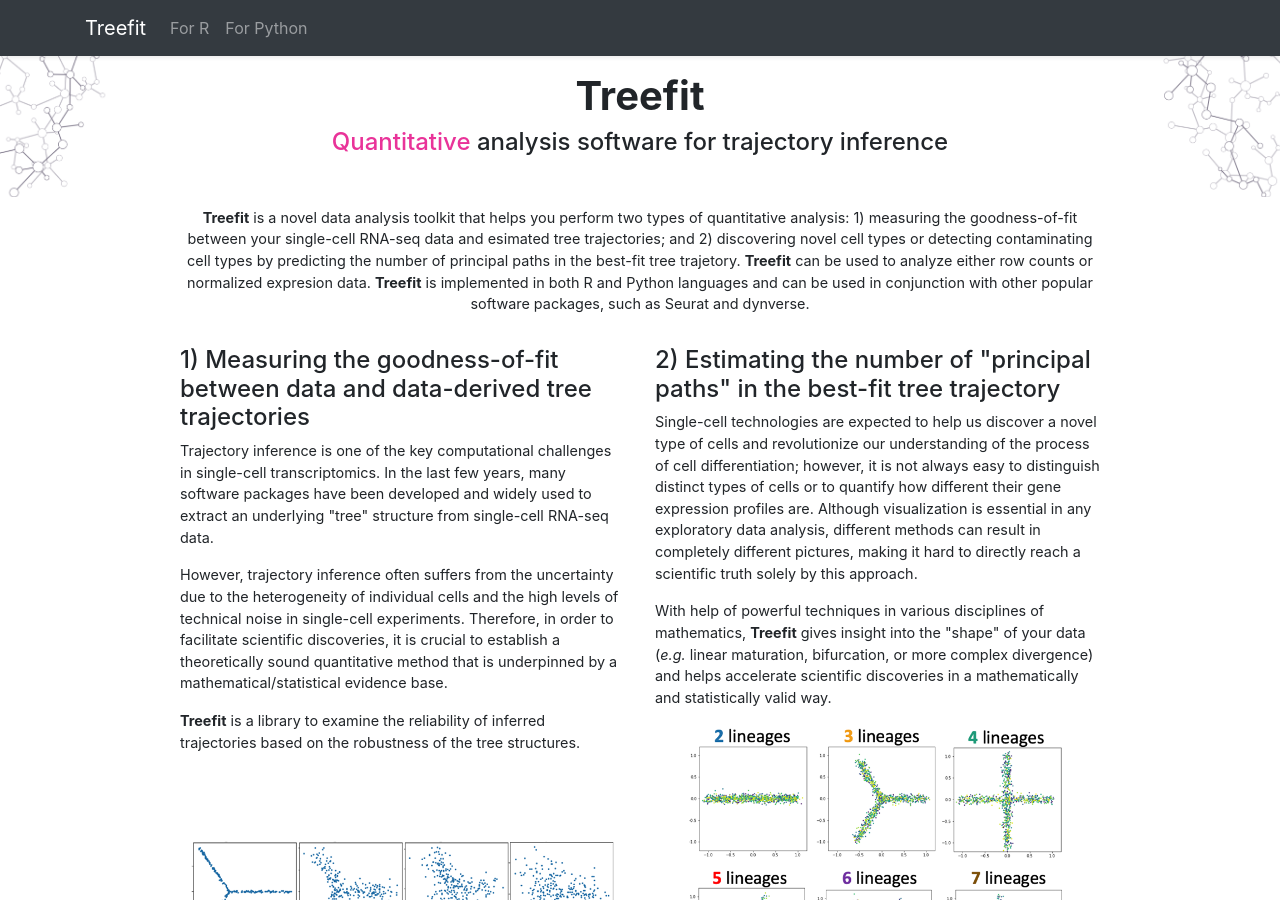
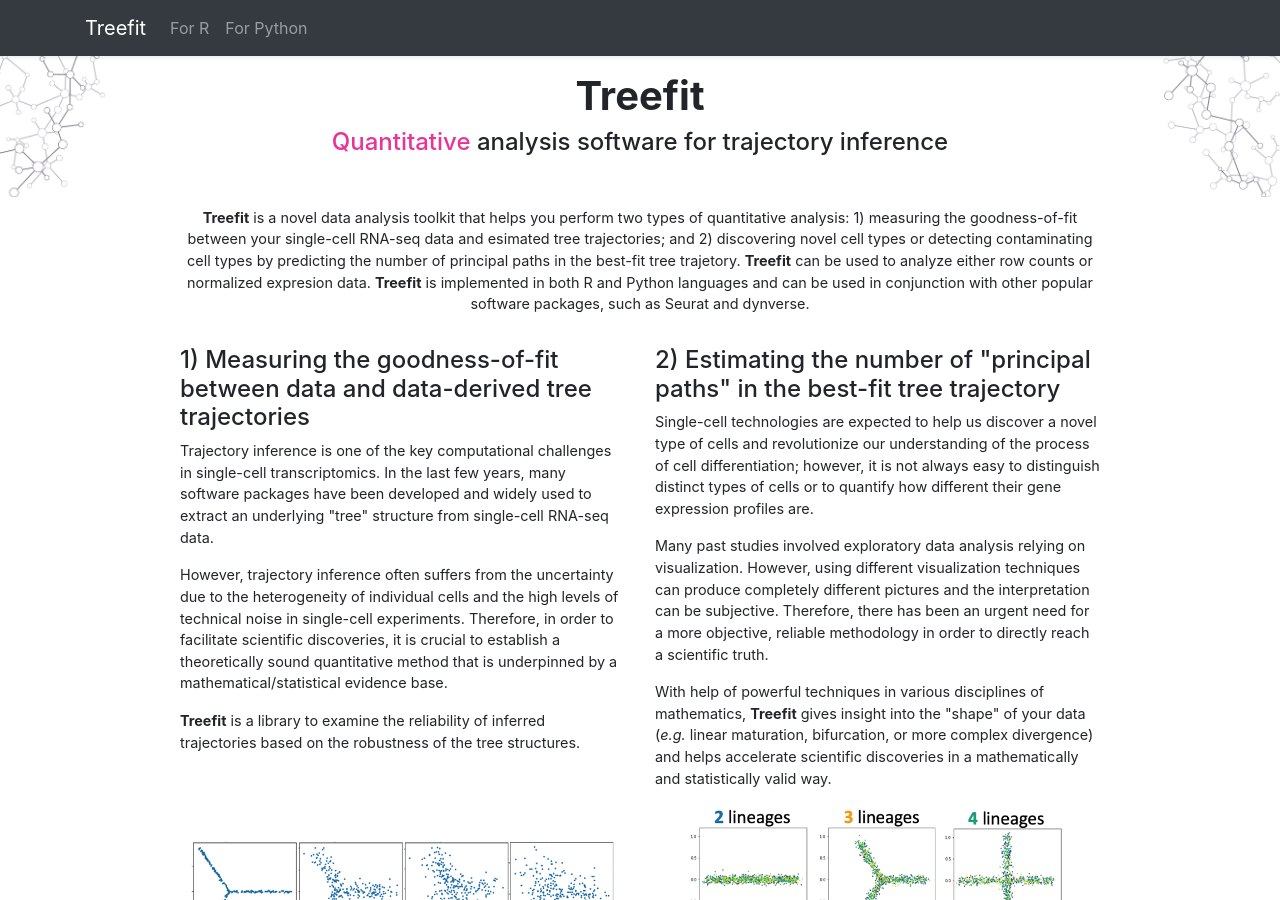
Before and after one commit to hayamizu-lab/hayamizu-lab.github.io, a Jekyll site: the page built from treefit/index.html, in a window 1280 px wide and 900 px high. Built offline with Jekyll 4.4.1, drawn with Linux system fonts in a browser that asks for light colours.

Commit message:
Update index.html

```diff
--- a/treefit/index.html
+++ b/treefit/index.html
@@ -48,7 +48,10 @@
       <div class="col-md-5">
         <h3>2) Estimating the number of "principal paths" in the best-fit tree trajectory</h3>
         <p>
-          Single-cell technologies are expected to help us discover a novel type of cells and revolutionize our understanding of the process of cell differentiation; however, it is not always easy to distinguish distinct types of cells or to quantify how different their gene expression profiles are. Although visualization is essential in any exploratory data analysis, different methods can result in completely different pictures, making it hard to directly reach a scientific truth solely by this approach.
+          Single-cell technologies are expected to help us discover a novel type of cells and revolutionize our understanding of the process of cell differentiation; however, it is not always easy to distinguish distinct types of cells or to quantify how different their gene expression profiles are.
+        </p>
+        <p>
+           Many past studies involved exploratory data analysis relying on visualization. However, using different visualization techniques can produce completely different pictures and the interpretation can be subjective. Therefore, there has been an urgent need for a more objective, reliable methodology in order to directly reach a scientific truth.
         </p>
         <p>
           With help of powerful techniques in various disciplines of mathematics, <b>Treefit</b> gives insight into the "shape" of your data (<i>e.g.</i> linear maturation, bifurcation, or more complex divergence) and helps accelerate scientific discoveries in a mathematically and statistically valid way.
```
